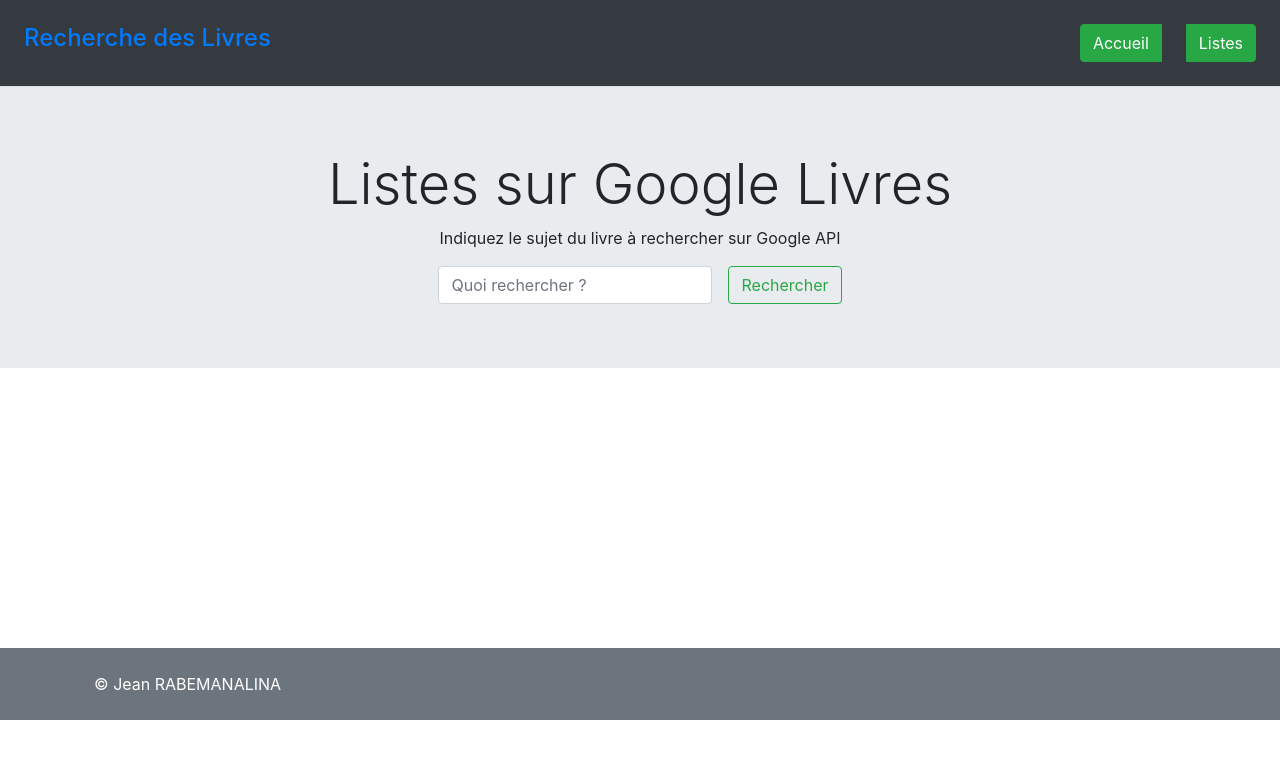
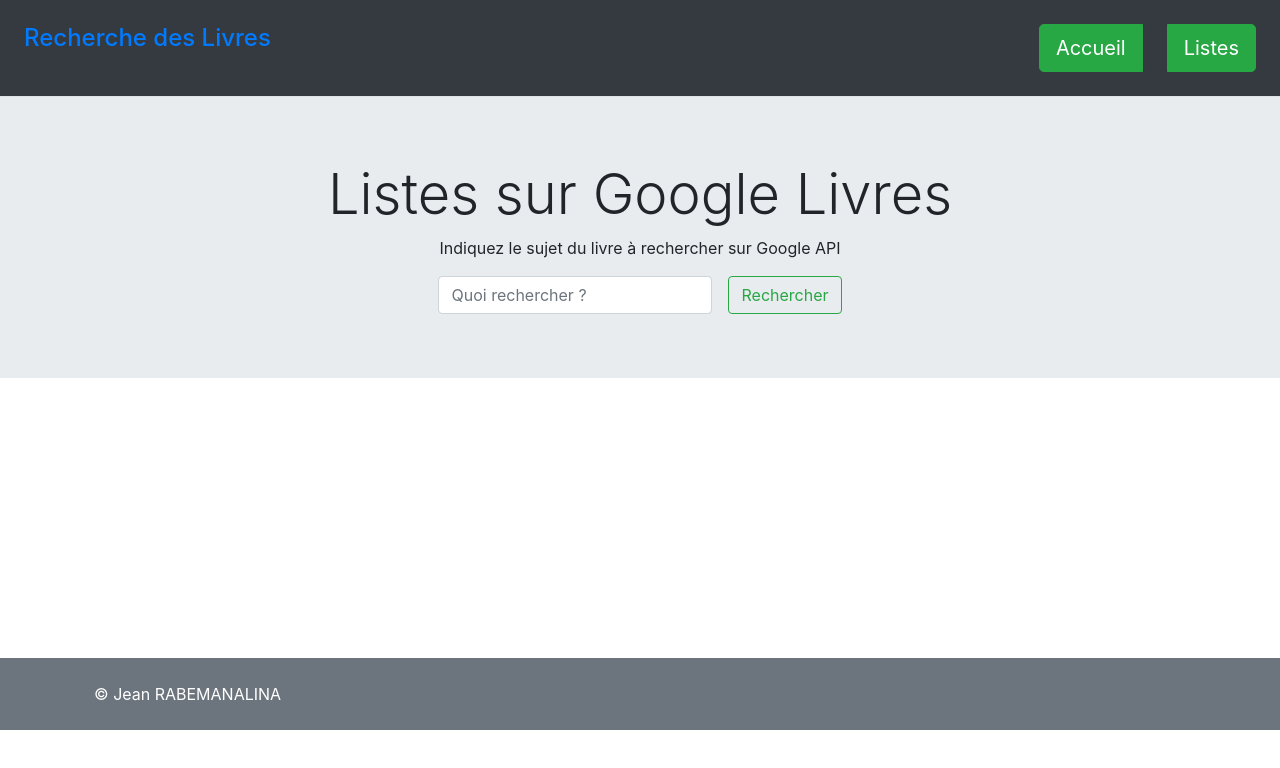
Before and after one commit to vianey-jean/Google-Livres-Redux, a React (Create React App) app: page / in a window 1280 px wide. Shown: the top 768 px of the page. Built offline with nearby package versions, Linux system fonts and the light colour scheme.

Commit message:
Mise a jour css bootstrap

```diff
--- a/src/components/NavBar.js
+++ b/src/components/NavBar.js
@@ -10,8 +10,8 @@ const NavBar = () => {
                 </h4>
 
                 <nav className="btn-group">
-                    <Link to="/" className="btn btn-success ml-4"> Accueil </Link>
-                    <Link to="/search" className="btn btn-success ml-4">Listes</Link>
+                    <Link to="/" className="btn btn-success btn-lg ml-4"> Accueil </Link>
+                    <Link to="/search" className="btn btn-success btn-lg ml-4">Listes</Link>
                 </nav>
             </div>
         </header>
--- a/src/containers/SearchBooks.js
+++ b/src/containers/SearchBooks.js
@@ -41,7 +41,7 @@ const SearchBooks = () => {
     (
         state.fetchedBooks.map( data => {
             return (
-                <div className="card mb-2" key={data.id}>
+                <div className="card mb-2 " key={data.id}>
 
                     <div className="card-header">
                         <h5 className="mb-0">
@@ -88,7 +88,7 @@ const SearchBooks = () => {
 
     return (
         <main role="main">
-            <div className="jumbotron jumbotron-fluid">
+            <div className="jumbotron jumbotron-fluid ">
                 <div className="container text-center">
                     <h1 className="display-4">Listes sur Google Livres</h1>
                     <p>Indiquez le sujet du livre à rechercher sur Google API</p>
@@ -119,7 +119,7 @@ const SearchBooks = () => {
                 </div>
             </div>
 
-            <div className="container" style={{minHeight: '200px'}}>
+            <div className="container " style={{minHeight: '200px'}}>
                 <div id="accordion">
                     { displayFetchedBooks }
                 </div>
```
